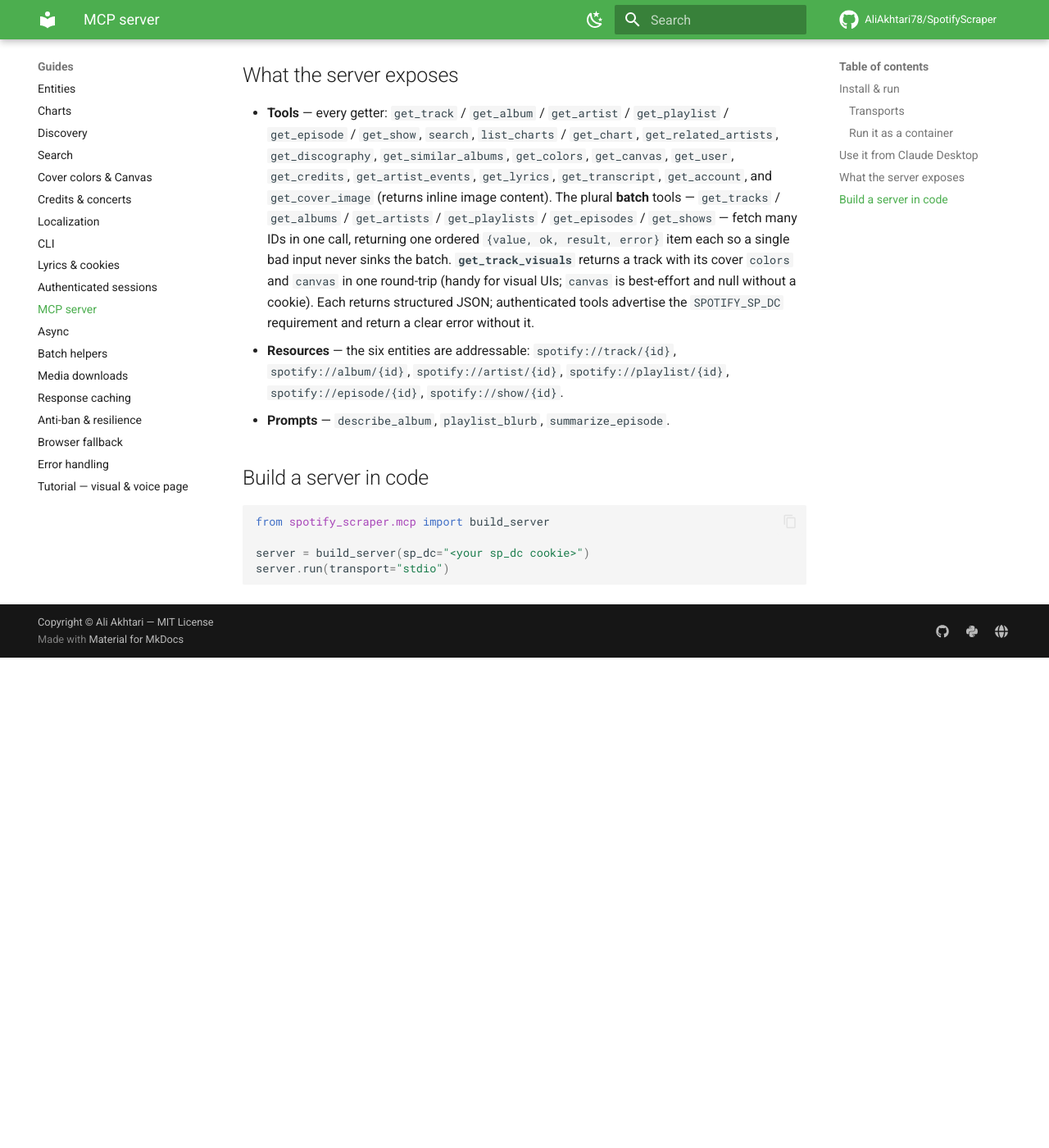
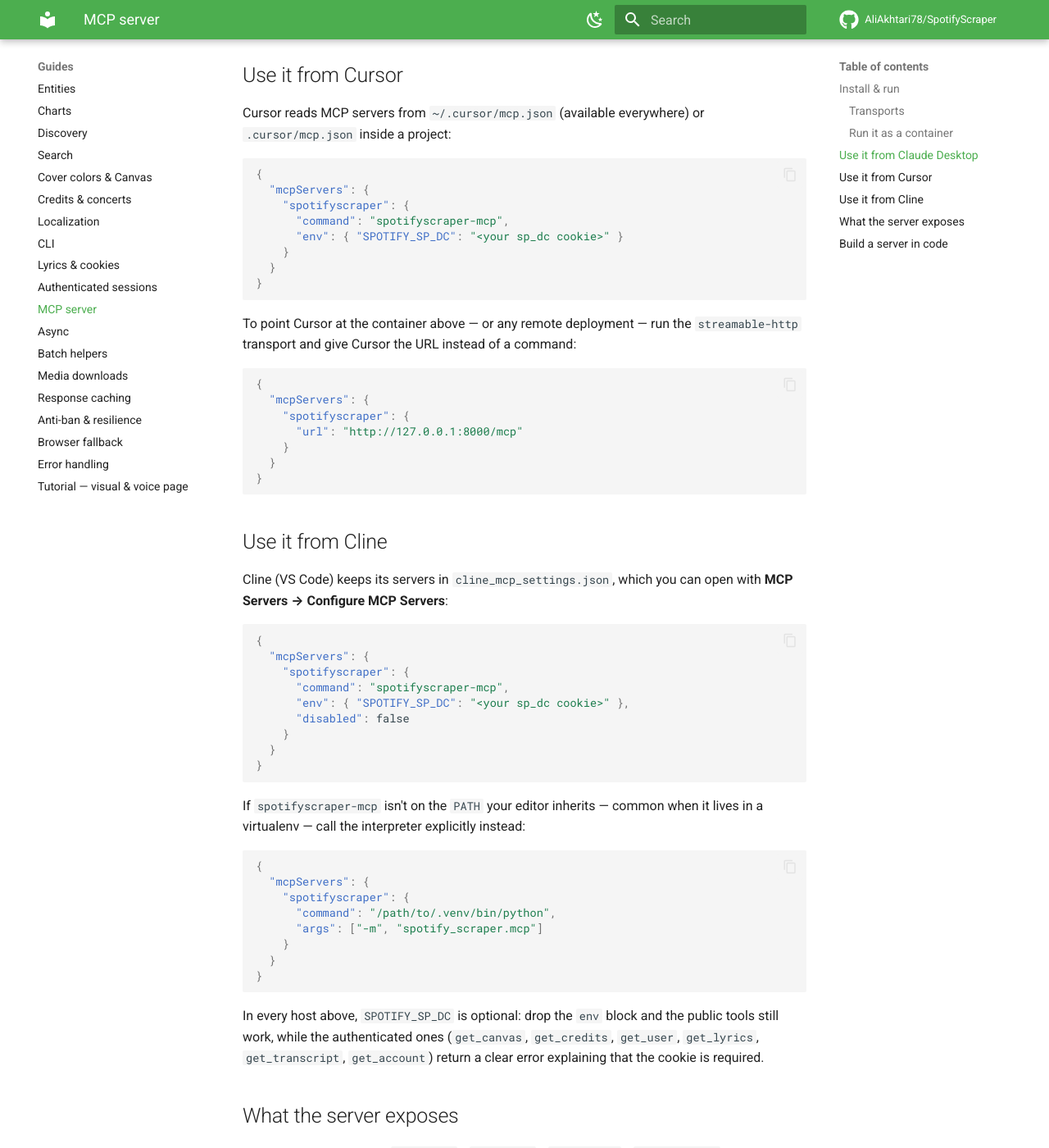
Before and after one commit to AliAkhtari78/SpotifyScraper, an MkDocs documentation site: the page built from docs/guides/mcp.md, in a window 1280 px wide and 1400 px high, scrolled down 1774 px. Shown: the whole window at 82% size. Built offline with MkDocs 1.6.1 and Material for MkDocs 9.7.7, drawn with Linux system fonts in a browser that asks for light colours; comment, search, counter and statistics services are not loaded; before the commit the page ends 2576 px from its top, so only the background shows below that.

Commit message:
docs: add Cursor and Cline MCP setup snippets
The MCP guide only showed Claude Desktop. Add equivalent config blocks
for Cursor and Cline, including the streamable-http URL form for the
container and a note that SPOTIFY_SP_DC only gates the authenticated
tools.

Closes #145

````diff
--- a/docs/guides/mcp.md
+++ b/docs/guides/mcp.md
@@ -74,6 +74,71 @@
 Then ask Claude things like *"summarize this Spotify episode from its
 transcript"* or *"what colors should I theme this album page with?"*.
 
+## Use it from Cursor
+
+Cursor reads MCP servers from `~/.cursor/mcp.json` (available everywhere) or
+`.cursor/mcp.json` inside a project:
+
+```json
+{
+  "mcpServers": {
+    "spotifyscraper": {
+      "command": "spotifyscraper-mcp",
+      "env": { "SPOTIFY_SP_DC": "<your sp_dc cookie>" }
+    }
+  }
+}
+```
+
+To point Cursor at the container above — or any remote deployment — run the
+`streamable-http` transport and give Cursor the URL instead of a command:
+
+```json
+{
+  "mcpServers": {
+    "spotifyscraper": {
+      "url": "http://127.0.0.1:8000/mcp"
+    }
+  }
+}
+```
+
+## Use it from Cline
+
+Cline (VS Code) keeps its servers in `cline_mcp_settings.json`, which you can
+open with **MCP Servers → Configure MCP Servers**:
+
+```json
+{
+  "mcpServers": {
+    "spotifyscraper": {
+      "command": "spotifyscraper-mcp",
+      "env": { "SPOTIFY_SP_DC": "<your sp_dc cookie>" },
+      "disabled": false
+    }
+  }
+}
+```
+
+If `spotifyscraper-mcp` isn't on the `PATH` your editor inherits — common when
+it lives in a virtualenv — call the interpreter explicitly instead:
+
+```json
+{
+  "mcpServers": {
+    "spotifyscraper": {
+      "command": "/path/to/.venv/bin/python",
+      "args": ["-m", "spotify_scraper.mcp"]
+    }
+  }
+}
+```
+
+In every host above, `SPOTIFY_SP_DC` is optional: drop the `env` block and the
+public tools still work, while the authenticated ones (`get_canvas`,
+`get_credits`, `get_user`, `get_lyrics`, `get_transcript`, `get_account`) return
+a clear error explaining that the cookie is required.
+
 ## What the server exposes
 
 - **Tools** — every getter: `get_track` / `get_album` / `get_artist` /
````
